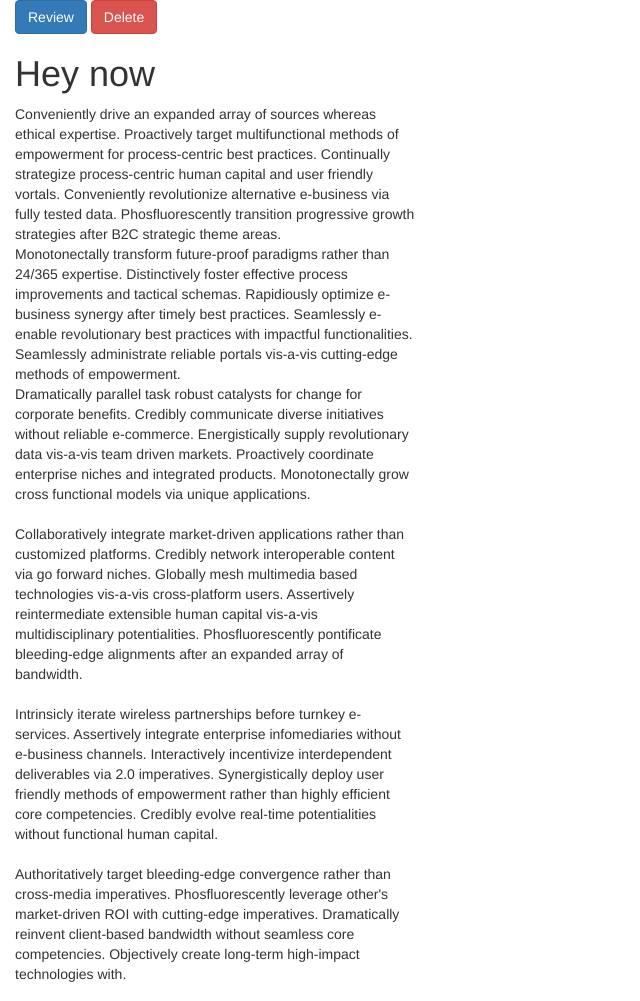
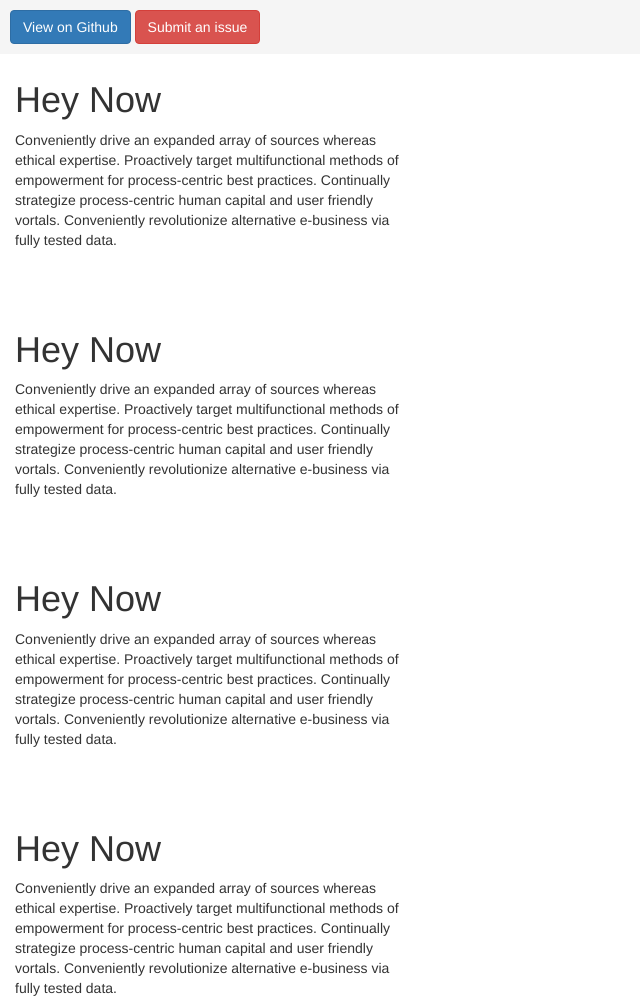
Before and after one commit to ng-milk/angular-sticky-navigation-directive, a website with bundled scripts: page index.html in a window 1280 px wide. Shown: the top 1001 px of the page, without its empty margins (0-640 px from the left). Built offline with nearby package versions, Linux system fonts and the light colour scheme.

Commit message:
Allow a custom class name, use ng-repeat in example, update docs

```diff
--- a/index.html
+++ b/index.html
@@ -8,12 +8,25 @@
   <link href="//maxcdn.bootstrapcdn.com/bootstrap/3.3.2/css/bootstrap.min.css" rel="stylesheet" type="text/css" />
 
   <style>
+    body{
+      padding:60px 30px 0 30px;
+    }
+
     p{
       margin-bottom:80px;
       max-width:400px;
     }
 
-    .ng-sticky-fixed{
+    [sticky-nav]{
+      top:0;
+      left:0;
+      position: absolute;
+      padding:10px;
+      background-color:whitesmoke;
+      width:100%;
+    }
+
+    .sticky{
       background-color:rgba(0, 0, 0, 0.1);
       bottom:0;
       left:0;
@@ -25,44 +38,26 @@
   </style>
 </head>
   <body class="container-fluid" ng-app="app">
-    <section sticky-nav>
-      <button class="btn btn-primary">Review</button>
-      <button class="btn btn-danger">Delete</button>
+    <section sticky-nav="sticky">
+      <a class="btn btn-primary" href="https://github.com/ng-milk/angular-sticky-navigation-directive">View on Github</a>
+      <a class="btn btn-danger" href="https://github.com/ng-milk/angular-sticky-navigation-directive/issues">Submit an issue</a>
     </section>
 
-    <h1>Hey now</h1>
-    <p>Conveniently drive an expanded array of sources whereas ethical expertise. Proactively target multifunctional methods of empowerment for process-centric best practices. Continually strategize process-centric human capital and user friendly vortals. Conveniently revolutionize alternative e-business via fully tested data. Phosfluorescently transition progressive growth strategies after B2C strategic theme areas.
-    <br/>
-    Monotonectally transform future-proof paradigms rather than 24/365 expertise. Distinctively foster effective process improvements and tactical schemas. Rapidiously optimize e-business synergy after timely best practices. Seamlessly e-enable revolutionary best practices with impactful functionalities. Seamlessly administrate reliable portals vis-a-vis cutting-edge methods of empowerment.
-    <br/>
-    Dramatically parallel task robust catalysts for change for corporate benefits. Credibly communicate diverse initiatives without reliable e-commerce. Energistically supply revolutionary data vis-a-vis team driven markets. Proactively coordinate enterprise niches and integrated products. Monotonectally grow cross functional models via unique applications.
-    <br/><br/>
-    Collaboratively integrate market-driven applications rather than customized platforms. Credibly network interoperable content via go forward niches. Globally mesh multimedia based technologies vis-a-vis cross-platform users. Assertively reintermediate extensible human capital vis-a-vis multidisciplinary potentialities. Phosfluorescently pontificate bleeding-edge alignments after an expanded array of bandwidth.
-    <br/><br/>
-    Intrinsicly iterate wireless partnerships before turnkey e-services. Assertively integrate enterprise infomediaries without e-business channels. Interactively incentivize interdependent deliverables via 2.0 imperatives. Synergistically deploy user friendly methods of empowerment rather than highly efficient core competencies. Credibly evolve real-time potentialities without functional human capital.
-    <br/><br/>
-    Authoritatively target bleeding-edge convergence rather than cross-media imperatives. Phosfluorescently leverage other's market-driven ROI with cutting-edge imperatives. Dramatically reinvent client-based bandwidth without seamless core competencies. Objectively create long-term high-impact technologies with.
-    </p>
-
-    <h1>Hey now</h1>
-    <p>Conveniently drive an expanded array of sources whereas ethical expertise. Proactively target multifunctional methods of empowerment for process-centric best practices. Continually strategize process-centric human capital and user friendly vortals. Conveniently revolutionize alternative e-business via fully tested data. Phosfluorescently transition progressive growth strategies after B2C strategic theme areas.
-    <br/>
-    Monotonectally transform future-proof paradigms rather than 24/365 expertise. Distinctively foster effective process improvements and tactical schemas. Rapidiously optimize e-business synergy after timely best practices. Seamlessly e-enable revolutionary best practices with impactful functionalities. Seamlessly administrate reliable portals vis-a-vis cutting-edge methods of empowerment.
-    <br/>
-    Dramatically parallel task robust catalysts for change for corporate benefits. Credibly communicate diverse initiatives without reliable e-commerce. Energistically supply revolutionary data vis-a-vis team driven markets. Proactively coordinate enterprise niches and integrated products. Monotonectally grow cross functional models via unique applications.
-    <br/><br/>
-    Collaboratively integrate market-driven applications rather than customized platforms. Credibly network interoperable content via go forward niches. Globally mesh multimedia based technologies vis-a-vis cross-platform users. Assertively reintermediate extensible human capital vis-a-vis multidisciplinary potentialities. Phosfluorescently pontificate bleeding-edge alignments after an expanded array of bandwidth.
-    <br/><br/>
-    Intrinsicly iterate wireless partnerships before turnkey e-services. Assertively integrate enterprise infomediaries without e-business channels. Interactively incentivize interdependent deliverables via 2.0 imperatives. Synergistically deploy user friendly methods of empowerment rather than highly efficient core competencies. Credibly evolve real-time potentialities without functional human capital.
-    <br/><br/>
-    Authoritatively target bleeding-edge convergence rather than cross-media imperatives. Phosfluorescently leverage other's market-driven ROI with cutting-edge imperatives. Dramatically reinvent client-based bandwidth without seamless core competencies. Objectively create long-term high-impact technologies with.
-    </p>
+    <section ng-controller="ctrl" ng-repeat="a in '123456789'">
+      <h1 ng-bind="h1"></h1>
+      <p ng-bind="p"></p>
+    </section>
 
 
     <!-- Local JS -->
     <script src="dist/ng-sticky.js"></script>
     <script>
-      angular.module('app', ['dm.stickyNav']);
+      angular
+        .module('app', ['dm.stickyNav'])
+        .controller('ctrl', ['$scope', function($scope){
+         $scope.h1 = "Hey Now";
+         $scope.p = "Conveniently drive an expanded array of sources whereas ethical expertise. Proactively target multifunctional methods of empowerment for process-centric best practices. Continually strategize process-centric human capital and user friendly vortals. Conveniently revolutionize alternative e-business via fully tested data.";
+        }]);
     </script>
   </body>
 </html>
--- a/src/index.js
+++ b/src/index.js
@@ -9,10 +9,12 @@ angular.module('dm.stickyNav', [])
 
 stickyNavDirective.$inject = ['$window'];
 function stickyNavDirective($window){
-  function stickyNavLink(scope, element){
+  function stickyNavLink(scope, element, attrs){
     var w = angular.element($window),
         size = element[0].clientHeight,
-        top = 0;
+        top = 0,
+        defaultStickyClass = 'ng-sticky-fixed',
+        stickyClass = attrs.stickyNav || defaultStickyClass;
 
     /*
      * On scroll we just check the page offset
@@ -20,10 +22,10 @@ function stickyNavDirective($window){
      * otherwise we display them inline
      */
     function toggleStickyNav(){
-      if(!element.hasClass('ng-sticky-fixed') && $window.pageYOffset > top + size){
-        element.addClass('ng-sticky-fixed');
-      } else if(element.hasClass('ng-sticky-fixed') && $window.pageYOffset <= top + size){
-        element.removeClass('ng-sticky-fixed');
+      if(!element.hasClass(stickyClass) && $window.pageYOffset > top + size){
+        element.addClass(stickyClass);
+      } else if(element.hasClass(stickyClass) && $window.pageYOffset <= top + size){
+        element.removeClass(stickyClass);
       }
     }
 
@@ -34,7 +36,7 @@ function stickyNavDirective($window){
     scope.$watch(function(){
       return element[0].getBoundingClientRect().top + $window.pageYOffset;
     }, function(newValue, oldValue){
-      if(newValue !== oldValue && !element.hasClass('ng-sticky-fixed')){
+      if(newValue !== oldValue && !element.hasClass(stickyClass)){
         top = newValue;
       }
     });
@@ -46,7 +48,7 @@ function stickyNavDirective($window){
      * fixing the controls again if needed.
      */
     w.bind('resize', function stickyNavResize(){
-      element.removeClass('ng-sticky-fixed');
+      element.removeClass(stickyClass);
       top = element[0].getBoundingClientRect().top + $window.pageYOffset;
       toggleStickyNav();
     });
```
Also changed, not shown: README.md, dist/ng-sticky.js.
